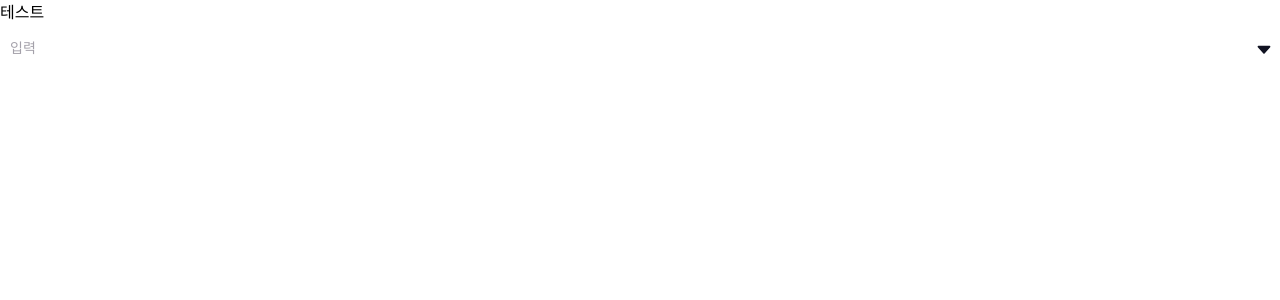
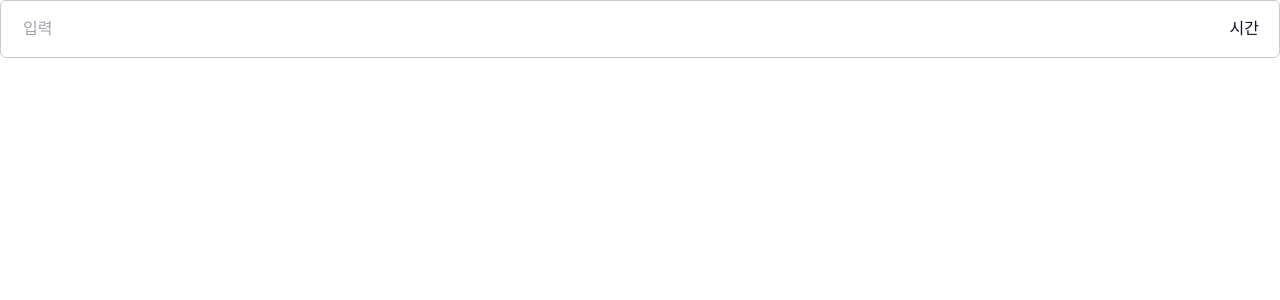
Before and after one commit to 21-The-julge/main, a Next.js app: page /login in a window 1280 px wide. Shown: the top 300 px of the page. Built offline with nearby package versions, Linux system fonts and the light colour scheme; a web font is replaced by a local one.

Commit message:
refactor: InputField를 분리하였습니다

```diff
--- a/src/common/components/FieldGroup/Dropdown/Dropdown.module.scss
+++ b/src/common/components/FieldGroup/Dropdown/Dropdown.module.scss
@@ -69,7 +69,6 @@ $option-height: 5.8rem;
 }
 
 .md {
-  // max-width: 35rem;
   @include sopoqa-16-400;
 
   .dropdown {
@@ -90,7 +89,6 @@ $option-height: 5.8rem;
 }
 
 .sm {
-  // max-width: 10.6rem;
   @include sopoqa-14-400;
 
   .dropdown {
--- a/src/common/components/FieldGroup/InputField/InputField.module.scss
+++ b/src/common/components/FieldGroup/InputField/InputField.module.scss
@@ -1,8 +1,10 @@
+$option-height: 5.8rem;
+
 .inputField {
   display: inline-flex;
   flex-direction: column;
   gap: 0.8rem;
-  width: fit-content;
+  width: 100%;
 
   .error {
     border: 0.1rem solid $color-red-40;
@@ -28,22 +30,15 @@
     border-radius: 0.6rem;
     border: 0.1rem solid $color-gray-30;
     padding: 1.6rem 2rem;
-    width: calc(var(--width));
   }
 
   .md {
     padding: 1.6rem 2rem;
-    max-width: 35rem;
+    height: $option-height;
   }
 
   .sm {
     padding: 0.8rem;
-    max-width: 33.5rem;
-  }
-
-  .free {
-    padding: 1.6rem 2rem;
-    width: calc(var(--width) * 1rem);
   }
 
   @include tablet {
--- a/src/common/components/FieldGroup/InputField/InputField.tsx
+++ b/src/common/components/FieldGroup/InputField/InputField.tsx
@@ -1,11 +1,25 @@
-import { forwardRef } from "react";
+import { InputHTMLAttributes, forwardRef } from "react";
+
 import classNames from "classnames/bind";
 import styles from "./InputField.module.scss";
 
-import { PrefixElement, ErrorMessage, Input, SuffixUnit } from "../parts/index";
-import { ClassNameCSSProperties, InputFieldProps } from "../type";
+import { PrefixElement, ErrorMessage, Input, SuffixUnit, Label } from "../parts/index";
 
 const cn = classNames.bind(styles);
+interface InputFieldProps extends Omit<InputHTMLAttributes<HTMLInputElement>, "size"> {
+  name?: string;
+  type?: "text" | "email" | "password" | "search";
+  value?: string | number;
+  label?: string;
+  unit?: "원" | "시간";
+  prefix?: "search";
+  isError?: boolean;
+  errorMessage?: string;
+  size?: "sm" | "md";
+  color?: "white" | "gray";
+  border?: "solid" | "none";
+  className?: string;
+}
 
 export default forwardRef<HTMLInputElement, InputFieldProps>(function InputField(
   {
@@ -17,33 +31,22 @@ export default forwardRef<HTMLInputElement, InputFieldProps>(function InputField
     unit,
     prefix,
     value,
-    onChange,
     border = "solid",
     errorMessage = "",
     className,
+    label,
     ...rest
   },
   ref,
 ) {
-  const combinedClassName = cn("default", size, color, border, { error: isError });
-  const style: ClassNameCSSProperties = {
-    "--width": className || "100vw",
-  };
+  const combinedClassName = cn("default", size, color, border, { error: isError }, className);
 
   return (
-    <div className={cn("inputField", className)}>
-      <div className={combinedClassName} style={style}>
+    <div className={cn("inputField")}>
+      {label && <Label label={label} htmlFor={name} required={rest.required} />}
+      <div className={combinedClassName}>
         {prefix && <PrefixElement element={prefix} />}
-        <Input
-          name={name}
-          type={type}
-          size={size}
-          color={color}
-          value={value}
-          onChange={onChange}
-          ref={ref}
-          {...rest}
-        />
+        <Input name={name} type={type} size={size} color={color} value={value} ref={ref} {...rest} />
         {unit && <SuffixUnit unit={unit} />}
       </div>
       {isError && <ErrorMessage message={errorMessage} />}
--- a/src/common/components/FieldGroup/parts/Input.tsx
+++ b/src/common/components/FieldGroup/parts/Input.tsx
@@ -1,4 +1,4 @@
-import { ChangeEvent, HTMLInputTypeAttribute, InputHTMLAttributes, forwardRef } from "react";
+import { HTMLInputTypeAttribute, InputHTMLAttributes, forwardRef } from "react";
 
 import classNames from "classnames/bind";
 import styles from "./Input.module.scss";
@@ -9,28 +9,16 @@ interface InputProps extends Omit<InputHTMLAttributes<HTMLInputElement>, "size">
   name?: string;
   type?: HTMLInputTypeAttribute;
   value?: string | number | readonly string[];
-  onChange?: (e: ChangeEvent<HTMLInputElement>) => void;
   size?: "sm" | "md";
   color?: "white" | "gray";
   cursor?: string;
 }
 
 export default forwardRef<HTMLInputElement, InputProps>(function Input(
-  { type = "text", size, name, color = "white", value, onChange, cursor, ...rest },
+  { type = "text", size, name, color = "white", value, cursor, ...rest },
   ref,
 ) {
   const className = cn("default", size, color, cursor);
 
-  return (
-    <input
-      ref={ref}
-      id={name}
-      name={name}
-      className={className}
-      onChange={onChange}
-      type={type}
-      value={value}
-      {...rest}
-    />
-  );
+  return <input ref={ref} id={name} name={name} className={className} type={type} value={value} {...rest} />;
 });
--- a/src/pages/login/index.tsx
+++ b/src/pages/login/index.tsx
@@ -1,14 +1,12 @@
-// import { InputField } from "@/common/components";
-import Dropdown from "@/common/components/FieldGroup/Dropdown/Dropdown";
 // import FieldGroup from "@/common/components/FieldGroup/FieldGroup";
-import { CATEGORIES } from "@/common/constants";
+
+import { InputField } from "@/common/components/FieldGroup";
 
 export default function LoginPage() {
   return (
     <>
-      {/* <InputField unit="시급" size="md" className="30rem" /> */}
+      <InputField unit="시간" size="md" className="test" placeholder="입력" />
       {/* <FieldGroup field="dropdown" options={CATEGORIES} /> */}
-      <Dropdown name="123" options={CATEGORIES} className="test" placeholder="입력" label="테스트" size="sm" />
     </>
   );
 }
```
Also changed, not shown: src/common/components/FieldGroup/type.ts (+0 -16 lines).
